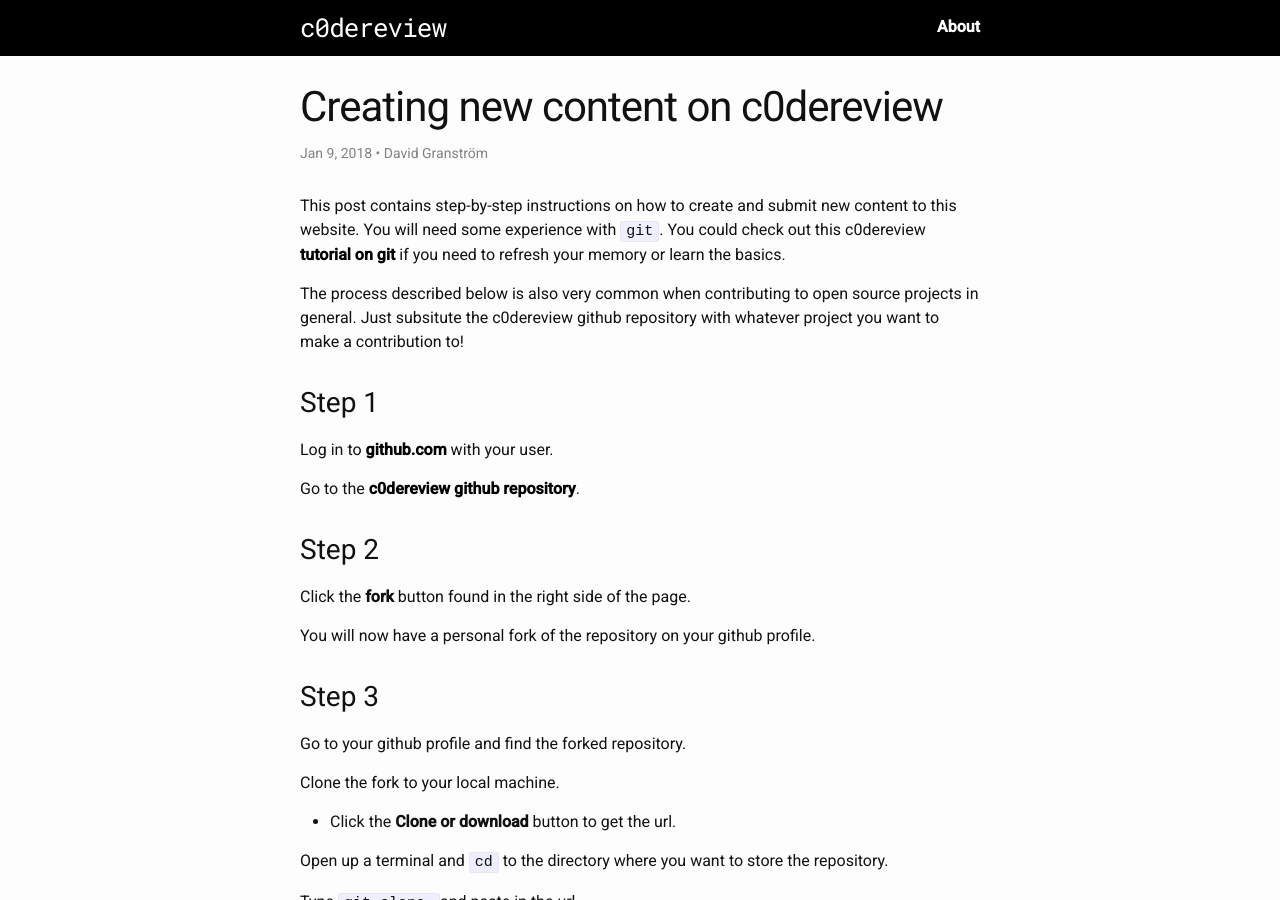
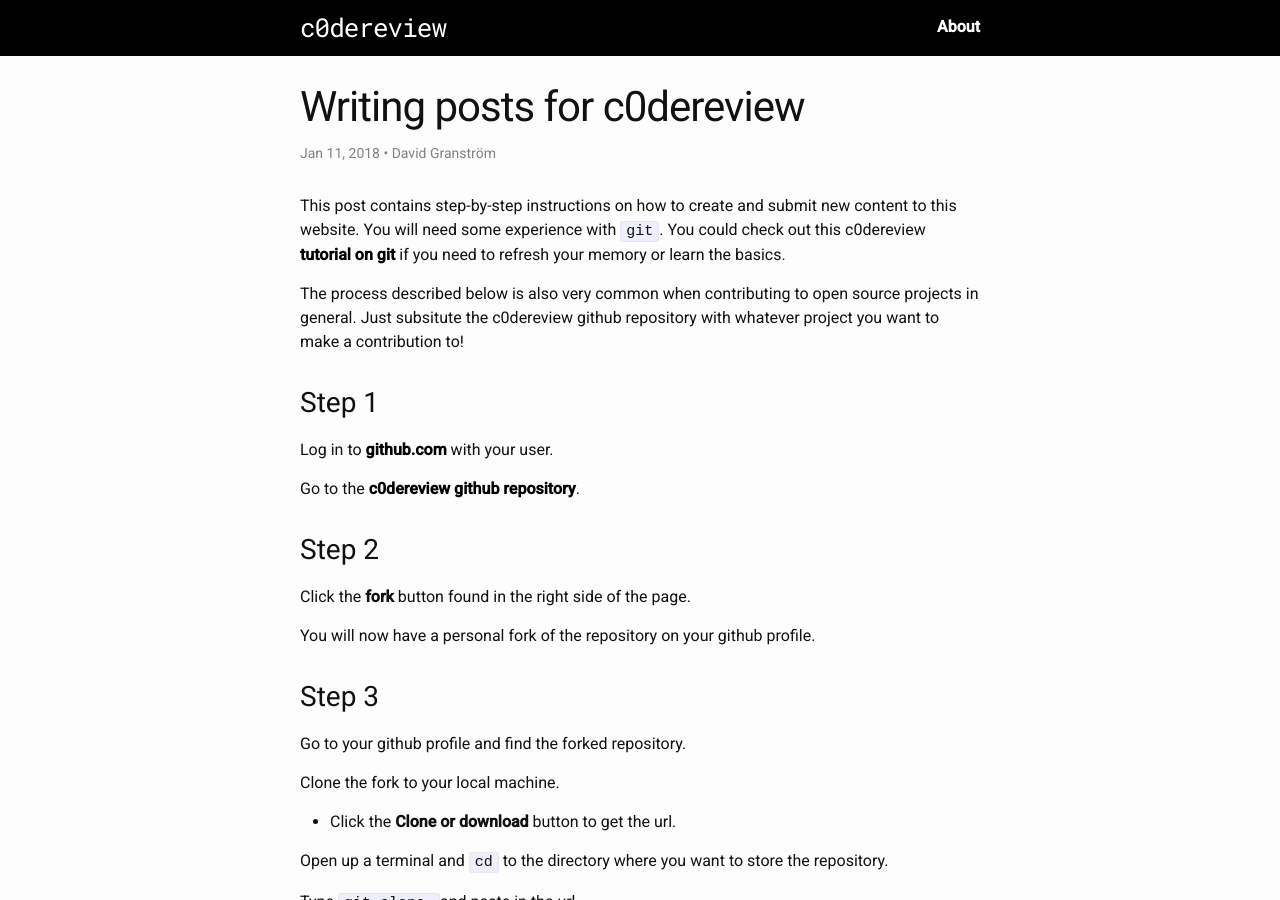
Before and after one commit to C0dereview/c0dereview.github.io, a Jekyll site: the page built from _posts/2018-01-11-writing-posts.md, in a window 1280 px wide and 900 px high. Built offline with Jekyll 4.4.1, drawn with Linux system fonts in a browser that asks for light colours.

Commit message:
Update publication date

```diff
--- a/_posts/2018-01-09-writing-posts.md
+++ b/_posts/2018-01-11-writing-posts.md
@@ -1,7 +1,7 @@
 ---
 layout: post
-title:  "Creating new content on c0dereview"
-date:   2018-01-09 16:30:00 +0100
+title:  "Writing posts for c0dereview"
+date:   2018-01-11 11:30:00 +0100
 author: David Granström
 categories: tutorial
 tags: c0dereview tutorial
```
